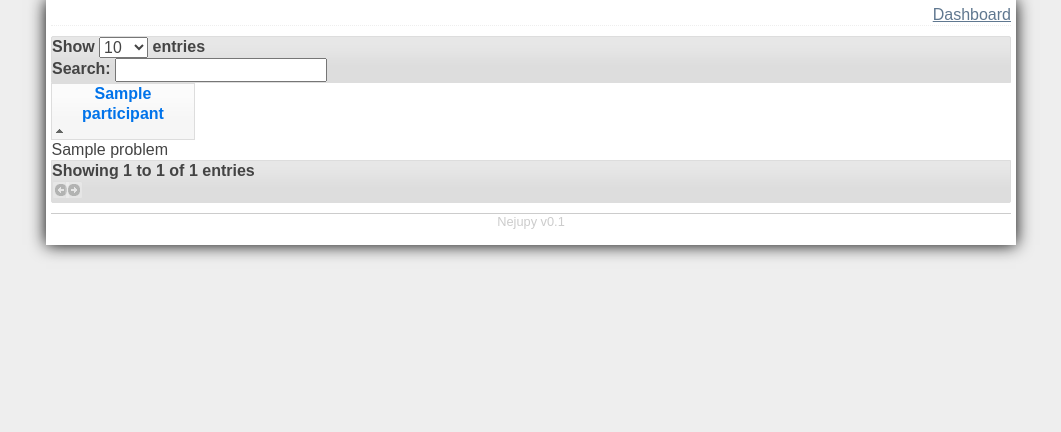
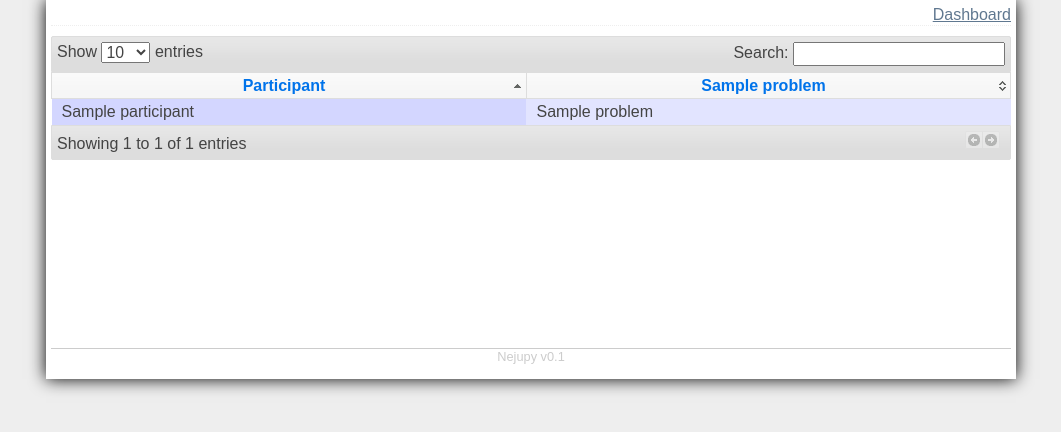
Before and after one commit to kennym/nejupy, a Django app: template templates/judge/dashboard.html in a window 1280 px wide. Shown: the top 432 px of the page, without its empty margins (109-1170 px from the left). Run offline with Django 3.2, Linux system fonts and the light colour scheme; the template is opened without the code that fills it: most values are stand-ins (such as "Sample title", 1, 10 or a date in 2020); parts of the project's set-up code (start-up, migrations or seed data) failed here and were passed over.

Commit message:
Fix style with DataTables table

```diff
--- /dev/null
+++ b/media/css/table_jui.css
@@ -0,0 +1,521 @@
+/*
+ *  File:         demo_table_jui.css
+ *  CVS:          $Id$
+ *  Description:  CSS descriptions for DataTables demo pages
+ *  Author:       Allan Jardine
+ *  Created:      Tue May 12 06:47:22 BST 2009
+ *  Modified:     $Date$ by $Author$
+ *  Language:     CSS
+ *  Project:      DataTables
+ *
+ *  Copyright 2009 Allan Jardine. All Rights Reserved.
+ *
+ * ***************************************************************************
+ * DESCRIPTION
+ *
+ * The styles given here are suitable for the demos that are used with the standard DataTables
+ * distribution (see www.datatables.net). You will most likely wish to modify these styles to
+ * meet the layout requirements of your site.
+ *
+ * Common issues:
+ *   'full_numbers' pagination - I use an extra selector on the body tag to ensure that there is
+ *     no conflict between the two pagination types. If you want to use full_numbers pagination
+ *     ensure that you either have "example_alt_pagination" as a body class name, or better yet,
+ *     modify that selector.
+ *   Note that the path used for Images is relative. All images are by default located in
+ *     ../images/ - relative to this CSS file.
+ */
+
+
+/*
+ * jQuery UI specific styling
+ */
+
+.paging_two_button .ui-button {
+	float: left;
+	cursor: pointer;
+	* cursor: hand;
+}
+
+.paging_full_numbers .ui-button {
+	padding: 2px 6px;
+	margin: 0;
+	cursor: pointer;
+	* cursor: hand;
+}
+
+.dataTables_paginate .ui-button {
+	margin-right: -0.1em !important;
+}
+
+.paging_full_numbers {
+	width: 350px !important;
+}
+
+.dataTables_wrapper .ui-toolbar {
+	padding: 5px;
+}
+
+.dataTables_paginate {
+	width: auto;
+}
+
+.dataTables_info {
+	padding-top: 3px;
+}
+
+table.display thead th {
+	padding: 3px 0px 3px 10px;
+	cursor: pointer;
+	* cursor: hand;
+}
+
+div.dataTables_wrapper .ui-widget-header {
+	font-weight: normal;
+}
+
+
+/*
+ * Sort arrow icon positioning
+ */
+table.display thead th div.DataTables_sort_wrapper {
+	position: relative;
+	padding-right: 20px;
+	padding-right: 20px;
+}
+
+table.display thead th div.DataTables_sort_wrapper span {
+	position: absolute;
+	top: 50%;
+	margin-top: -8px;
+	right: 0;
+}
+
+
+
+
+/* * * * * * * * * * * * * * * * * * * * * * * * * * * * * * * * * * * * *
+ *
+ * Everything below this line is the same as demo_table.css. This file is
+ * required for 'cleanliness' of the markup
+ *
+ * * * * * * * * * * * * * * * * * * * * * * * * * * * * * * * * * * * * */
+
+
+
+/* * * * * * * * * * * * * * * * * * * * * * * * * * * * * * * * * * * * *
+ * DataTables features
+ */
+
+.dataTables_wrapper {
+	position: relative;
+	min-height: 302px;
+	_height: 302px;
+	clear: both;
+}
+
+.dataTables_processing {
+	position: absolute;
+	top: 0px;
+	left: 50%;
+	width: 250px;
+	margin-left: -125px;
+	border: 1px solid #ddd;
+	text-align: center;
+	color: #999;
+	font-size: 11px;
+	padding: 2px 0;
+}
+
+.dataTables_length {
+	width: 40%;
+	float: left;
+}
+
+.dataTables_filter {
+	width: 50%;
+	float: right;
+	text-align: right;
+}
+
+.dataTables_info {
+	width: 50%;
+	float: left;
+}
+
+.dataTables_paginate {
+	float: right;
+	text-align: right;
+}
+
+/* Pagination nested */
+.paginate_disabled_previous, .paginate_enabled_previous, .paginate_disabled_next, .paginate_enabled_next {
+	height: 19px;
+	width: 19px;
+	margin-left: 3px;
+	float: left;
+}
+
+.paginate_disabled_previous {
+	background-image: url('../images/back_disabled.jpg');
+}
+
+.paginate_enabled_previous {
+	background-image: url('../images/back_enabled.jpg');
+}
+
+.paginate_disabled_next {
+	background-image: url('../images/forward_disabled.jpg');
+}
+
+.paginate_enabled_next {
+	background-image: url('../images/forward_enabled.jpg');
+}
+
+
+
+/* * * * * * * * * * * * * * * * * * * * * * * * * * * * * * * * * * * * *
+ * DataTables display
+ */
+table.display {
+	margin: 0 auto;
+	width: 100%;
+	clear: both;
+	border-collapse: collapse;
+}
+
+table.display tfoot th {
+	padding: 3px 0px 3px 10px;
+	font-weight: bold;
+	font-weight: normal;
+}
+
+table.display tr.heading2 td {
+	border-bottom: 1px solid #aaa;
+}
+
+table.display td {
+	padding: 3px 10px;
+}
+
+table.display td.center {
+	text-align: center;
+}
+
+
+
+/* * * * * * * * * * * * * * * * * * * * * * * * * * * * * * * * * * * * *
+ * DataTables sorting
+ */
+
+.sorting_asc {
+	background: url('../images/sort_asc.png') no-repeat center right;
+}
+
+.sorting_desc {
+	background: url('../images/sort_desc.png') no-repeat center right;
+}
+
+.sorting {
+	background: url('../images/sort_both.png') no-repeat center right;
+}
+
+.sorting_asc_disabled {
+	background: url('../images/sort_asc_disabled.png') no-repeat center right;
+}
+
+.sorting_desc_disabled {
+	background: url('../images/sort_desc_disabled.png') no-repeat center right;
+}
+
+
+
+
+/* * * * * * * * * * * * * * * * * * * * * * * * * * * * * * * * * * * * *
+ * DataTables row classes
+ */
+table.display tr.odd.gradeA {
+	background-color: #ddffdd;
+}
+
+table.display tr.even.gradeA {
+	background-color: #eeffee;
+}
+
+
+
+
+table.display tr.odd.gradeA {
+	background-color: #ddffdd;
+}
+
+table.display tr.even.gradeA {
+	background-color: #eeffee;
+}
+
+table.display tr.odd.gradeC {
+	background-color: #ddddff;
+}
+
+table.display tr.even.gradeC {
+	background-color: #eeeeff;
+}
+
+table.display tr.odd.gradeX {
+	background-color: #ffdddd;
+}
+
+table.display tr.even.gradeX {
+	background-color: #ffeeee;
+}
+
+table.display tr.odd.gradeU {
+	background-color: #ddd;
+}
+
+table.display tr.even.gradeU {
+	background-color: #eee;
+}
+
+
+tr.odd {
+	background-color: #E2E4FF;
+}
+
+tr.even {
+	background-color: white;
+}
+
+
+
+
+
+/* * * * * * * * * * * * * * * * * * * * * * * * * * * * * * * * * * * * *
+ * Misc
+ */
+.dataTables_scroll {
+	clear: both;
+}
+
+.top, .bottom {
+	padding: 15px;
+	background-color: #F5F5F5;
+	border: 1px solid #CCCCCC;
+}
+
+.top .dataTables_info {
+	float: none;
+}
+
+.clear {
+	clear: both;
+}
+
+.dataTables_empty {
+	text-align: center;
+}
+
+tfoot input {
+	margin: 0.5em 0;
+	width: 100%;
+	color: #444;
+}
+
+tfoot input.search_init {
+	color: #999;
+}
+
+td.group {
+	background-color: #d1cfd0;
+	border-bottom: 2px solid #A19B9E;
+	border-top: 2px solid #A19B9E;
+}
+
+td.details {
+	background-color: #d1cfd0;
+	border: 2px solid #A19B9E;
+}
+
+
+.example_alt_pagination div.dataTables_info {
+	width: 40%;
+}
+
+.paging_full_numbers span.paginate_button,
+ 	.paging_full_numbers span.paginate_active {
+	border: 1px solid #aaa;
+	-webkit-border-radius: 5px;
+	-moz-border-radius: 5px;
+	padding: 2px 5px;
+	margin: 0 3px;
+	cursor: pointer;
+	*cursor: hand;
+}
+
+.paging_full_numbers span.paginate_button {
+	background-color: #ddd;
+}
+
+.paging_full_numbers span.paginate_button:hover {
+	background-color: #ccc;
+}
+
+.paging_full_numbers span.paginate_active {
+	background-color: #99B3FF;
+}
+
+table.display tr.even.row_selected td {
+	background-color: #B0BED9;
+}
+
+table.display tr.odd.row_selected td {
+	background-color: #9FAFD1;
+}
+
+
+/*
+ * Sorting classes for columns
+ */
+/* For the standard odd/even */
+tr.odd td.sorting_1 {
+	background-color: #D3D6FF;
+}
+
+tr.odd td.sorting_2 {
+	background-color: #DADCFF;
+}
+
+tr.odd td.sorting_3 {
+	background-color: #E0E2FF;
+}
+
+tr.even td.sorting_1 {
+	background-color: #EAEBFF;
+}
+
+tr.even td.sorting_2 {
+	background-color: #F2F3FF;
+}
+
+tr.even td.sorting_3 {
+	background-color: #F9F9FF;
+}
+
+
+/* For the Conditional-CSS grading rows */
+/*
+ 	Colour calculations (based off the main row colours)
+  Level 1:
+		dd > c4
+		ee > d5
+	Level 2:
+	  dd > d1
+	  ee > e2
+ */
+tr.odd.gradeA td.sorting_1 {
+	background-color: #c4ffc4;
+}
+
+tr.odd.gradeA td.sorting_2 {
+	background-color: #d1ffd1;
+}
+
+tr.odd.gradeA td.sorting_3 {
+	background-color: #d1ffd1;
+}
+
+tr.even.gradeA td.sorting_1 {
+	background-color: #d5ffd5;
+}
+
+tr.even.gradeA td.sorting_2 {
+	background-color: #e2ffe2;
+}
+
+tr.even.gradeA td.sorting_3 {
+	background-color: #e2ffe2;
+}
+
+tr.odd.gradeC td.sorting_1 {
+	background-color: #c4c4ff;
+}
+
+tr.odd.gradeC td.sorting_2 {
+	background-color: #d1d1ff;
+}
+
+tr.odd.gradeC td.sorting_3 {
+	background-color: #d1d1ff;
+}
+
+tr.even.gradeC td.sorting_1 {
+	background-color: #d5d5ff;
+}
+
+tr.even.gradeC td.sorting_2 {
+	background-color: #e2e2ff;
+}
+
+tr.even.gradeC td.sorting_3 {
+	background-color: #e2e2ff;
+}
+
+tr.odd.gradeX td.sorting_1 {
+	background-color: #ffc4c4;
+}
+
+tr.odd.gradeX td.sorting_2 {
+	background-color: #ffd1d1;
+}
+
+tr.odd.gradeX td.sorting_3 {
+	background-color: #ffd1d1;
+}
+
+tr.even.gradeX td.sorting_1 {
+	background-color: #ffd5d5;
+}
+
+tr.even.gradeX td.sorting_2 {
+	background-color: #ffe2e2;
+}
+
+tr.even.gradeX td.sorting_3 {
+	background-color: #ffe2e2;
+}
+
+tr.odd.gradeU td.sorting_1 {
+	background-color: #c4c4c4;
+}
+
+tr.odd.gradeU td.sorting_2 {
+	background-color: #d1d1d1;
+}
+
+tr.odd.gradeU td.sorting_3 {
+	background-color: #d1d1d1;
+}
+
+tr.even.gradeU td.sorting_1 {
+	background-color: #d5d5d5;
+}
+
+tr.even.gradeU td.sorting_2 {
+	background-color: #e2e2e2;
+}
+
+tr.even.gradeU td.sorting_3 {
+	background-color: #e2e2e2;
+}
+
+
+/*
+ * Row highlighting example
+ */
+.ex_highlight #example tbody tr.even:hover, #example tbody tr.even td.highlighted {
+	background-color: #ECFFB3;
+}
+
+.ex_highlight #example tbody tr.odd:hover, #example tbody tr.odd td.highlighted {
+	background-color: #E6FF99;
+}
--- a/templates/base.html
+++ b/templates/base.html
@@ -14,6 +14,7 @@
     <meta name="viewport" content="width=device-width; initial-scale=1.0; maximum-scale=1.0;" />
 
     <link rel="stylesheet" href="{{ STATIC_URL }}css/style.css?v=2" />
+    <link rel="stylesheet" href="{{ STATIC_URL }}css/table_jui.css" />
     <link rel="stylesheet" href="{{ STATIC_URL }}css/flick/jquery-ui.css" />
     {% block css %}{% endblock %}
     <script src="{{ STATIC_URL }}js/modernizr-2.0.js"></script>
--- a/templates/judge/dashboard.html
+++ b/templates/judge/dashboard.html
@@ -5,17 +5,19 @@
 <table class="display" id="judge-dashboard">
   <thead>
     <tr>
-      {% for participant in participants %}
-      <th>{{ participant }}</th>
+      <th>Participant</th>
+      {% for problem in problems %}
+      <th>{{ problem }}</th>
       {% endfor %}
     </tr>
   </thead>
   <tbody>
-    {% for problem in problems %}
+    {% for participant in participants %}
       <tr>
-      {% for participant in participants %}
+        <td>{{ participant }}</td>
+        {% for problem in problems %}
         <td>{{ problem }}</td>
-      {% endfor %}
+        {% endfor %}
       </tr>
     {% endfor %}
   </tbody>
```
